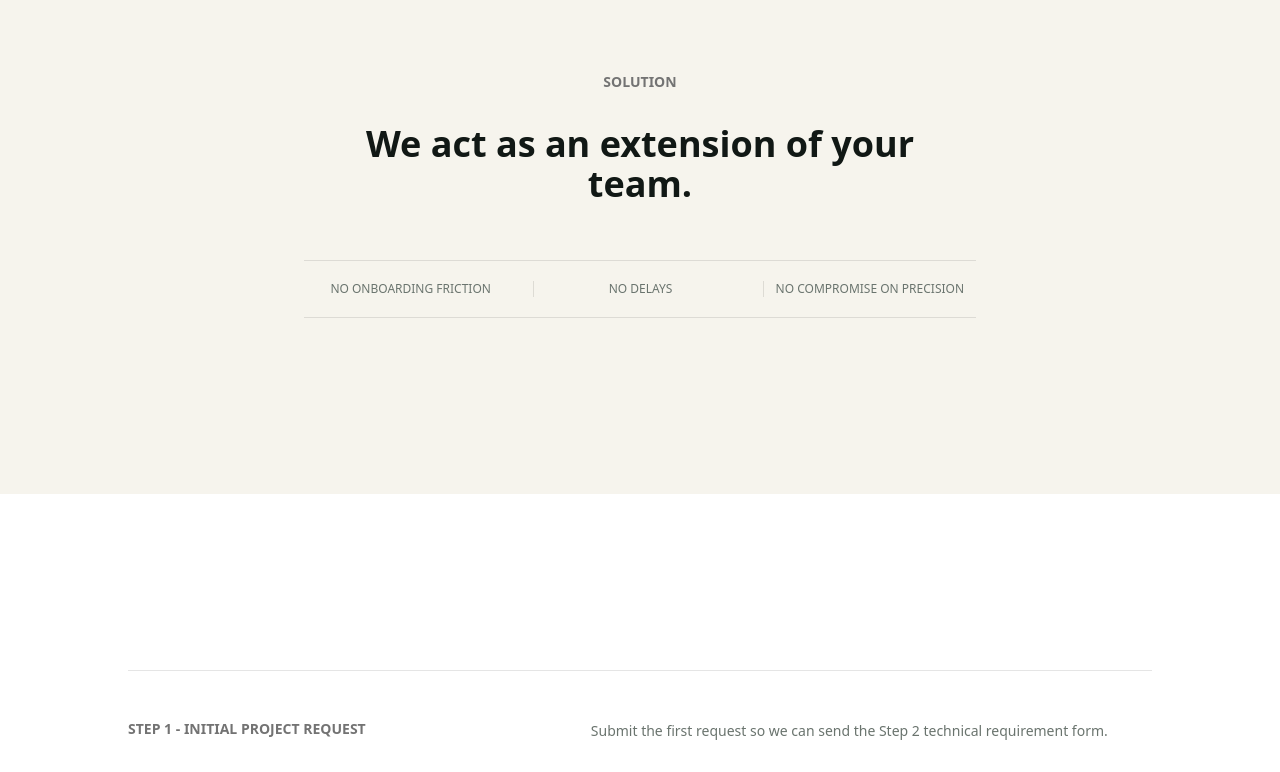
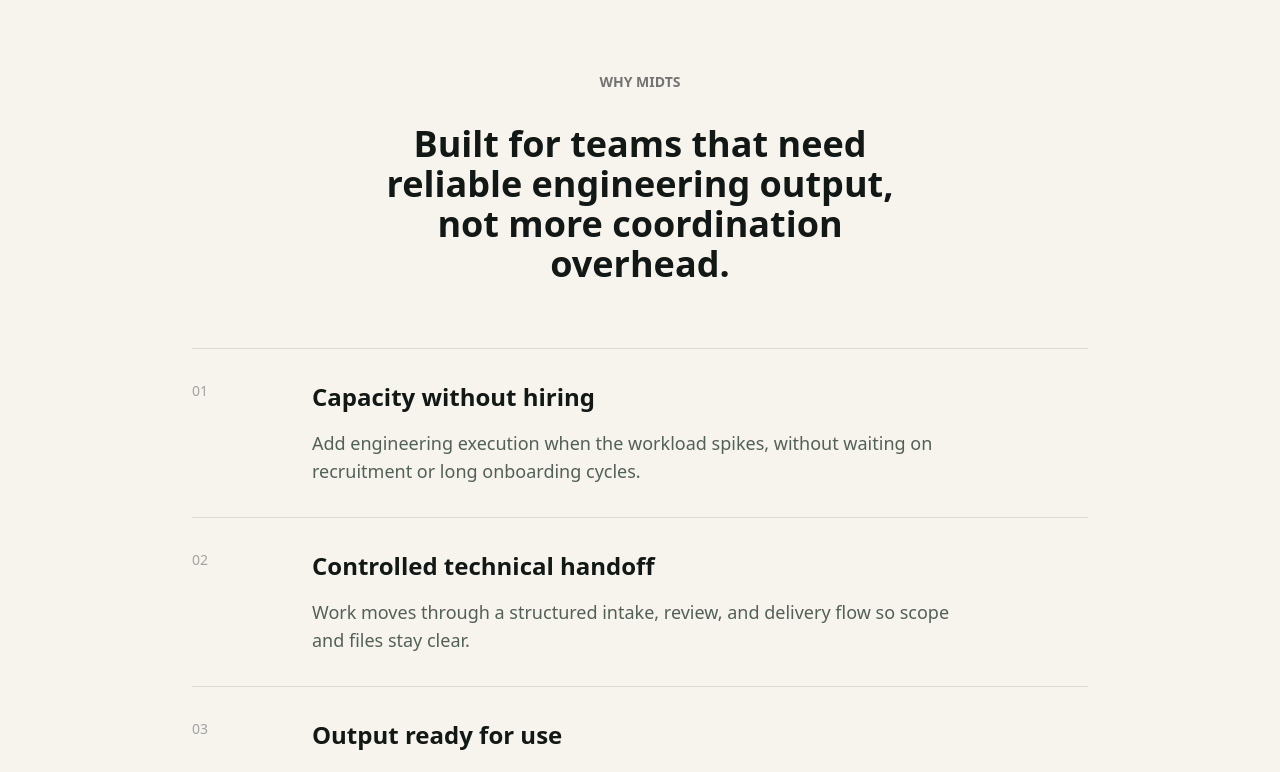
Before and after one commit to zeeshankhanminhas/NEW-MIDTS, a Next.js app: page / in a window 1280 px wide. Shown: the part 6400-7172 px from the top of the page. Built offline with nearby package versions, Linux system fonts and the light colour scheme.

Commit message:
Convert proof section to Why MIDTS

```diff
--- a/components/Proof.tsx
+++ b/components/Proof.tsx
@@ -1,23 +1,38 @@
-const proof = [
-  'No onboarding friction',
-  'No delays',
-  'No compromise on precision',
+const reasons = [
+  {
+    title: 'Capacity without hiring',
+    text: 'Add engineering execution when the workload spikes, without waiting on recruitment or long onboarding cycles.',
+  },
+  {
+    title: 'Controlled technical handoff',
+    text: 'Work moves through a structured intake, review, and delivery flow so scope and files stay clear.',
+  },
+  {
+    title: 'Output ready for use',
+    text: 'Drawing packs, CAD files, and documentation are prepared for manufacturing, internal review, or supplier handoff.',
+  },
 ];
 
 export default function Proof() {
   return (
     <section className="section_proof bg-[#f6f4ed] py-32 text-[#111815] md:py-44">
       <div className="container_large padding_global">
-        <div className="proof_wrapper mx-auto max-w-2xl text-center">
-          <p className="text_eyebrow mb-8 text-sm font-semibold uppercase text-neutral-500">Solution</p>
-          <h2 className="heading_section mx-auto max-w-xl text-3xl font-semibold leading-tight md:text-4xl">
-            We act as an extension of your team.
-          </h2>
-          <div className="grid_proof mt-14 grid gap-4 border-y border-black/10 py-5 text-xs font-medium uppercase text-[#6a746e] md:grid-cols-3">
-            {proof.map((item) => (
-              <p key={item} className="text_proof md:border-l md:border-black/10 md:first:border-l-0">
-                {item}
-              </p>
+        <div className="proof_wrapper mx-auto max-w-4xl">
+          <div className="proof_heading mx-auto max-w-2xl text-center">
+            <p className="text_eyebrow mb-8 text-sm font-semibold uppercase text-neutral-500">Why MIDTS</p>
+            <h2 className="heading_section mx-auto max-w-xl text-3xl font-semibold leading-tight md:text-4xl">
+              Built for teams that need reliable engineering output, not more coordination overhead.
+            </h2>
+          </div>
+          <div className="grid_proof mt-16 border-y border-black/10">
+            {reasons.map((reason, index) => (
+              <article key={reason.title} className="card_reason grid gap-6 border-b border-black/10 py-8 last:border-b-0 md:grid-cols-[96px_1fr] md:items-start">
+                <p className="text_label text-sm font-medium text-neutral-400">0{index + 1}</p>
+                <div>
+                  <h3 className="heading_card text-xl font-semibold md:text-2xl">{reason.title}</h3>
+                  <p className="text_body mt-4 max-w-2xl text-base leading-7 text-[#526158] md:text-lg">{reason.text}</p>
+                </div>
+              </article>
             ))}
           </div>
         </div>
```
